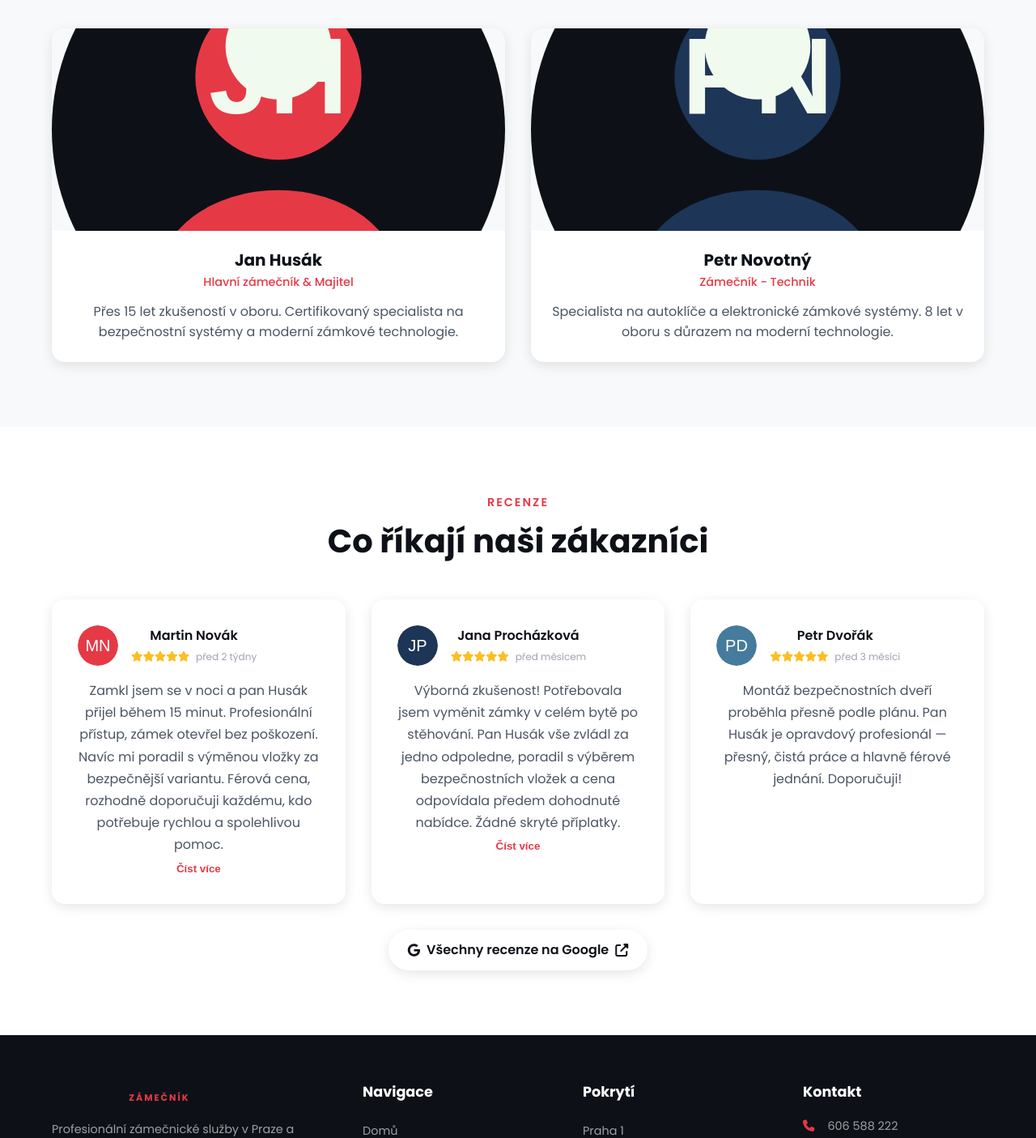
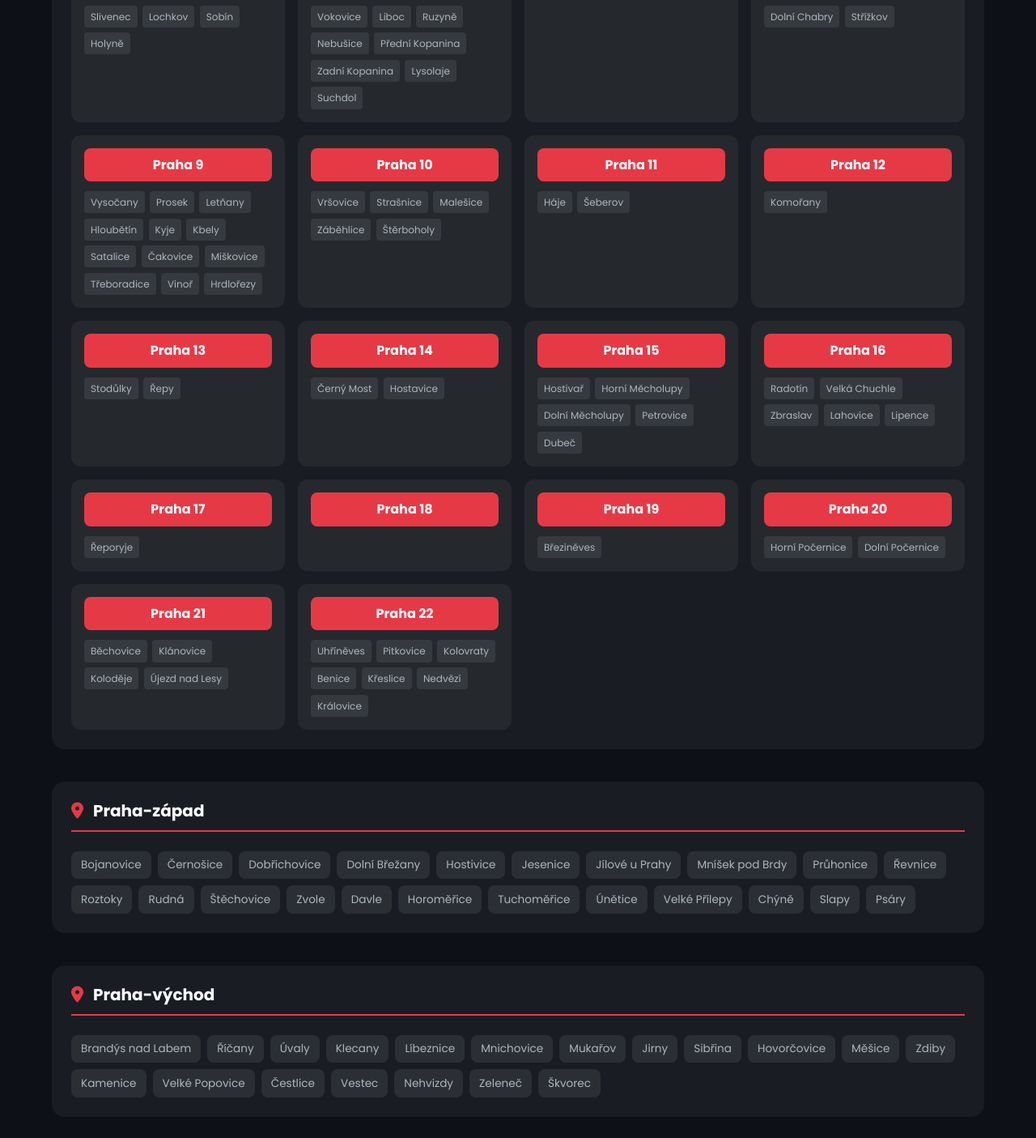
Before and after one commit to unikatynactyrechkolech-code/zamecnitvihusak, a Next.js app: page / in a window 1280 px wide. Shown: the part 5560-6965 px from the top of the page at 81% size. Built offline with nearby package versions, Linux system fonts and the light colour scheme.

Commit message:
feat: pridana sekce pokryti na hlavni stranku se vsemi 182 lokalitami

```diff
--- a/src/app/globals.css
+++ b/src/app/globals.css
@@ -835,9 +835,112 @@ h1, h2, h3, h4, h5, h6 {
   color: var(--color-text);
 }
 
+.bg-dark .coverage-note {
+  color: #adb5bd;
+}
+
 .coverage-note i {
   color: var(--color-primary);
   margin-right: 0.5rem;
+}
+
+/* Full Coverage Section with all localities */
+.coverage-full-section {
+  margin-top: 2.5rem;
+  padding: 1.5rem;
+  background: rgba(255,255,255,0.05);
+  border-radius: var(--radius-lg);
+}
+
+.coverage-region-title {
+  color: var(--color-white);
+  font-size: 1.25rem;
+  font-weight: 700;
+  margin-bottom: 1.5rem;
+  padding-bottom: 0.75rem;
+  border-bottom: 2px solid var(--color-primary);
+  display: flex;
+  align-items: center;
+  gap: 0.75rem;
+}
+
+.coverage-region-title i {
+  color: var(--color-primary);
+}
+
+.coverage-districts-grid {
+  display: grid;
+  grid-template-columns: repeat(4, 1fr);
+  gap: 1rem;
+}
+
+.coverage-district-block {
+  background: rgba(255,255,255,0.05);
+  border-radius: var(--radius-md);
+  padding: 1rem;
+  transition: all 0.2s;
+}
+
+.coverage-district-block:hover {
+  background: rgba(255,255,255,0.1);
+}
+
+.coverage-district-main {
+  display: block;
+  font-weight: 700;
+  font-size: 1rem;
+  color: var(--color-white);
+  padding: 0.5rem 0.75rem;
+  background: var(--color-primary);
+  border-radius: var(--radius-sm);
+  text-align: center;
+  margin-bottom: 0.75rem;
+  transition: all 0.2s;
+}
+
+.coverage-district-main:hover {
+  background: #c1121f;
+  transform: scale(1.02);
+}
+
+.coverage-neighborhoods {
+  display: flex;
+  flex-wrap: wrap;
+  gap: 0.4rem;
+}
+
+.coverage-neighborhood-link {
+  font-size: 0.75rem;
+  color: #adb5bd;
+  padding: 0.25rem 0.5rem;
+  background: rgba(255,255,255,0.08);
+  border-radius: 4px;
+  transition: all 0.2s;
+}
+
+.coverage-neighborhood-link:hover {
+  color: var(--color-white);
+  background: rgba(230,57,70,0.3);
+}
+
+.coverage-villages-grid {
+  display: flex;
+  flex-wrap: wrap;
+  gap: 0.5rem;
+}
+
+.coverage-village-link {
+  font-size: 0.85rem;
+  color: #adb5bd;
+  padding: 0.4rem 0.75rem;
+  background: rgba(255,255,255,0.08);
+  border-radius: var(--radius-sm);
+  transition: all 0.2s;
+}
+
+.coverage-village-link:hover {
+  color: var(--color-white);
+  background: var(--color-primary);
 }
 
 /* ==========================================================================
@@ -2161,6 +2264,10 @@ h1, h2, h3, h4, h5, h6 {
     grid-template-columns: repeat(3, 1fr);
   }
 
+  .coverage-districts-grid {
+    grid-template-columns: repeat(3, 1fr);
+  }
+
   .footer-grid {
     grid-template-columns: repeat(2, 1fr);
   }
@@ -2232,6 +2339,10 @@ h1, h2, h3, h4, h5, h6 {
     grid-template-columns: 1fr;
   }
 
+  .coverage-districts-grid {
+    grid-template-columns: repeat(2, 1fr);
+  }
+
   .cta-content {
     flex-direction: column;
     text-align: center;
@@ -2276,6 +2387,10 @@ h1, h2, h3, h4, h5, h6 {
     grid-template-columns: 1fr;
   }
 
+  .coverage-districts-grid {
+    grid-template-columns: 1fr;
+  }
+
   .price-notes-grid {
     grid-template-columns: 1fr;
   }
--- a/src/app/page.tsx
+++ b/src/app/page.tsx
@@ -1,5 +1,33 @@
 import Link from 'next/link'
 import ReviewCard from '@/components/ReviewCard'
+import { neighborhoodData, extendedPrahaData } from './locality-data'
+import { prahaZapadData, prahaVychodData } from './outskirts-data'
+
+// Organize localities by parent district
+const prahaDistricts = [
+  { num: 1, neighborhoods: neighborhoodData.filter(n => n.parentDistrict === 'Praha 1') },
+  { num: 2, neighborhoods: neighborhoodData.filter(n => n.parentDistrict === 'Praha 2') },
+  { num: 3, neighborhoods: neighborhoodData.filter(n => n.parentDistrict === 'Praha 3') },
+  { num: 4, neighborhoods: neighborhoodData.filter(n => n.parentDistrict === 'Praha 4') },
+  { num: 5, neighborhoods: neighborhoodData.filter(n => n.parentDistrict === 'Praha 5') },
+  { num: 6, neighborhoods: neighborhoodData.filter(n => n.parentDistrict === 'Praha 6') },
+  { num: 7, neighborhoods: neighborhoodData.filter(n => n.parentDistrict === 'Praha 7') },
+  { num: 8, neighborhoods: neighborhoodData.filter(n => n.parentDistrict === 'Praha 8') },
+  { num: 9, neighborhoods: neighborhoodData.filter(n => n.parentDistrict === 'Praha 9') },
+  { num: 10, neighborhoods: neighborhoodData.filter(n => n.parentDistrict === 'Praha 10') },
+  { num: 11, neighborhoods: neighborhoodData.filter(n => n.parentDistrict === 'Praha 11') },
+  { num: 12, neighborhoods: neighborhoodData.filter(n => n.parentDistrict === 'Praha 12') },
+  { num: 13, neighborhoods: neighborhoodData.filter(n => n.parentDistrict === 'Praha 13') },
+  { num: 14, neighborhoods: neighborhoodData.filter(n => n.parentDistrict === 'Praha 14') },
+  { num: 15, neighborhoods: neighborhoodData.filter(n => n.parentDistrict === 'Praha 15') },
+  { num: 16, neighborhoods: neighborhoodData.filter(n => n.parentDistrict === 'Praha 16') },
+  { num: 17, neighborhoods: neighborhoodData.filter(n => n.parentDistrict === 'Praha 17') },
+  { num: 18, neighborhoods: neighborhoodData.filter(n => n.parentDistrict === 'Praha 18') },
+  { num: 19, neighborhoods: neighborhoodData.filter(n => n.parentDistrict === 'Praha 19') },
+  { num: 20, neighborhoods: neighborhoodData.filter(n => n.parentDistrict === 'Praha 20') },
+  { num: 21, neighborhoods: neighborhoodData.filter(n => n.parentDistrict === 'Praha 21') },
+  { num: 22, neighborhoods: neighborhoodData.filter(n => n.parentDistrict === 'Praha 22') },
+]
 
 const reviews = [
   {
@@ -302,30 +330,88 @@ export default function HomePage() {
         </div>
       </section>
 
-      {/* Coverage */}
-      <section className="section">
-        <div className="container text-center">
+      {/* Coverage - All Localities */}
+      <section className="section bg-dark">
+        <div className="container">
+          <div className="text-center">
             <span className="section-subtitle animate-fade-in">Pokrytí</span>
-          <h2 className="section-title animate-fade-in">Působíme v celé Praze</h2>
-          <p className="section-description animate-fade-in">
-            Naši zámečníci jsou rozmístěni po celé Praze pro co nejrychlejší příjezd.
+            <h2 className="section-title animate-fade-in">Působíme v celé Praze a okolí</h2>
+            <p className="section-description animate-fade-in" style={{ color: '#adb5bd' }}>
+              Vyberte svou lokalitu – jsme připraveni přijet kamkoliv v Praze i okolních obcích.
             </p>
+          </div>
 
-          <div className="coverage-grid">
-            {Array.from({ length: 10 }, (_, i) => (
+          {/* Praha 1-22 s městskými částmi */}
+          <div className="coverage-full-section">
+            <h3 className="coverage-region-title">
+              <i className="fas fa-city"></i> Praha
+            </h3>
+            <div className="coverage-districts-grid">
+              {prahaDistricts.map(({ num, neighborhoods }) => (
+                <div key={num} className="coverage-district-block">
                   <Link
-                href={`/zamecnik-praha-${i + 1}`}
-                className={`coverage-item animate-fade-in delay-${i + 1}`}
-                key={i}
+                    href={num <= 10 ? `/zamecnik-praha-${num}` : `/${num}`}
+                    className="coverage-district-main"
                   >
-                Praha {i + 1}
+                    Praha {num}
+                  </Link>
+                  {neighborhoods.length > 0 && (
+                    <div className="coverage-neighborhoods">
+                      {neighborhoods.map(n => (
+                        <Link
+                          key={n.slug}
+                          href={`/${n.slug.replace('zamecnik-praha-', '')}`}
+                          className="coverage-neighborhood-link"
+                        >
+                          {n.name}
                         </Link>
                       ))}
                     </div>
+                  )}
+                </div>
+              ))}
+            </div>
+          </div>
 
-          <p className="coverage-note animate-fade-in">
+          {/* Praha-západ */}
+          <div className="coverage-full-section">
+            <h3 className="coverage-region-title">
+              <i className="fas fa-map-marker-alt"></i> Praha-západ
+            </h3>
+            <div className="coverage-villages-grid">
+              {prahaZapadData.filter(v => v.type === 'village').map(village => (
+                <Link
+                  key={village.slug}
+                  href={`/${village.slug.replace('zamecnik-', '')}`}
+                  className="coverage-village-link"
+                >
+                  {village.name}
+                </Link>
+              ))}
+            </div>
+          </div>
+
+          {/* Praha-východ */}
+          <div className="coverage-full-section">
+            <h3 className="coverage-region-title">
+              <i className="fas fa-map-marker-alt"></i> Praha-východ
+            </h3>
+            <div className="coverage-villages-grid">
+              {prahaVychodData.filter(v => v.type === 'village').map(village => (
+                <Link
+                  key={village.slug}
+                  href={`/${village.slug.replace('zamecnik-', '')}`}
+                  className="coverage-village-link"
+                >
+                  {village.name}
+                </Link>
+              ))}
+            </div>
+          </div>
+
+          <p className="coverage-note animate-fade-in" style={{ marginTop: '2rem' }}>
             <i className="fas fa-info-circle"></i>
-            Pokrýváme i okolí Prahy do 30 km. Zavolejte pro bližší informace.
+            Nenašli jste svou obec? Zavolejte nám – pokrýváme i další lokality do 50 km od Prahy.
           </p>
         </div>
       </section>
```
Lines whose indentation alone changed are shown as unchanged.
